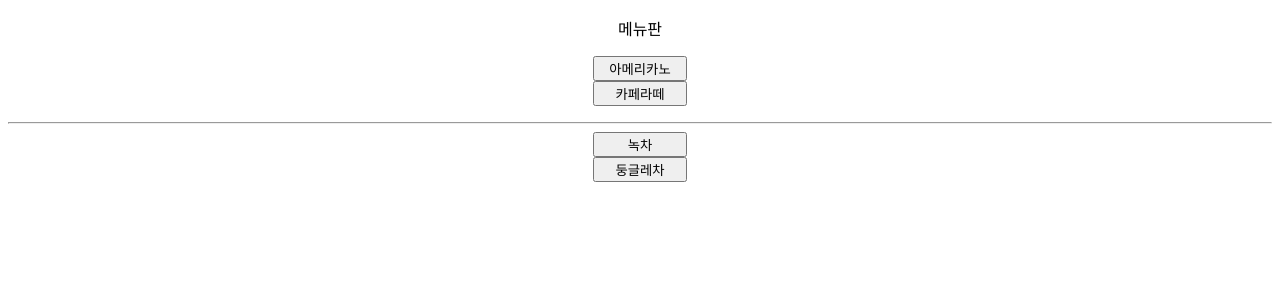
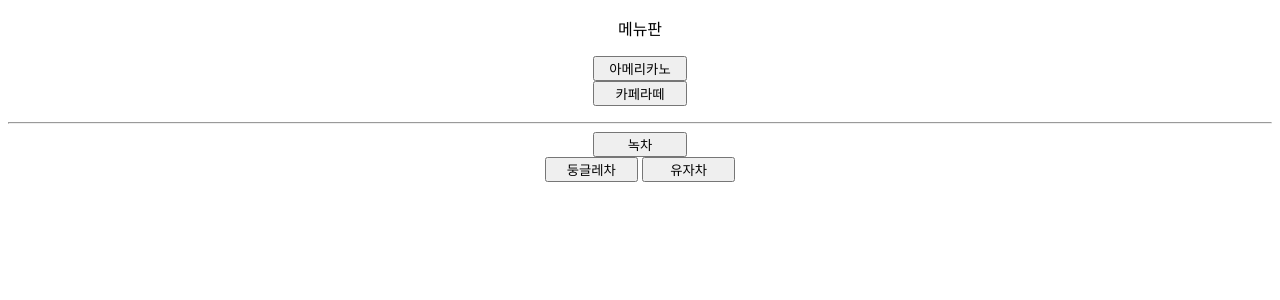
Before and after one commit to geunyong0610/david, a Flask app: page /menu in a window 1280 px wide. Shown: the top 300 px of the page. Run offline with Flask 3, Linux system fonts and the light colour scheme.

Commit message:
메뉴판 아래 구분선 추가 및 유자차 메뉴 추가

```diff
--- a/templates/menu.html
+++ b/templates/menu.html
@@ -13,6 +13,7 @@
     </p><hr>
     <button name = "menu3" style="width: 70pt;">녹차</button><br>
     <button name = "menu4" style="width: 70pt;">둥글레차</button>
+    <button name = "menu5" style="width: 70pt;">유자차</button>
     </p></center>
 </body>
 </html>
```
